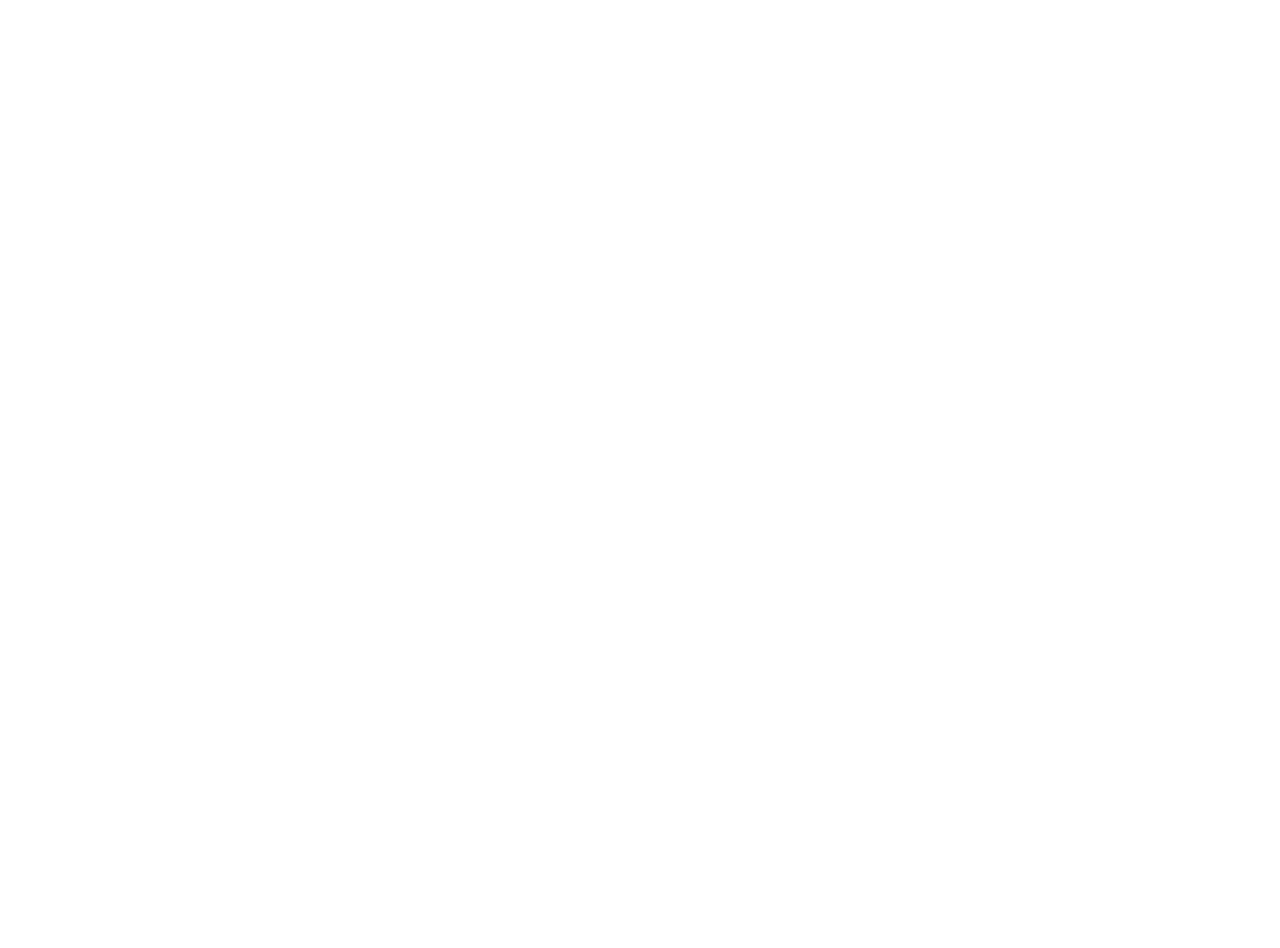
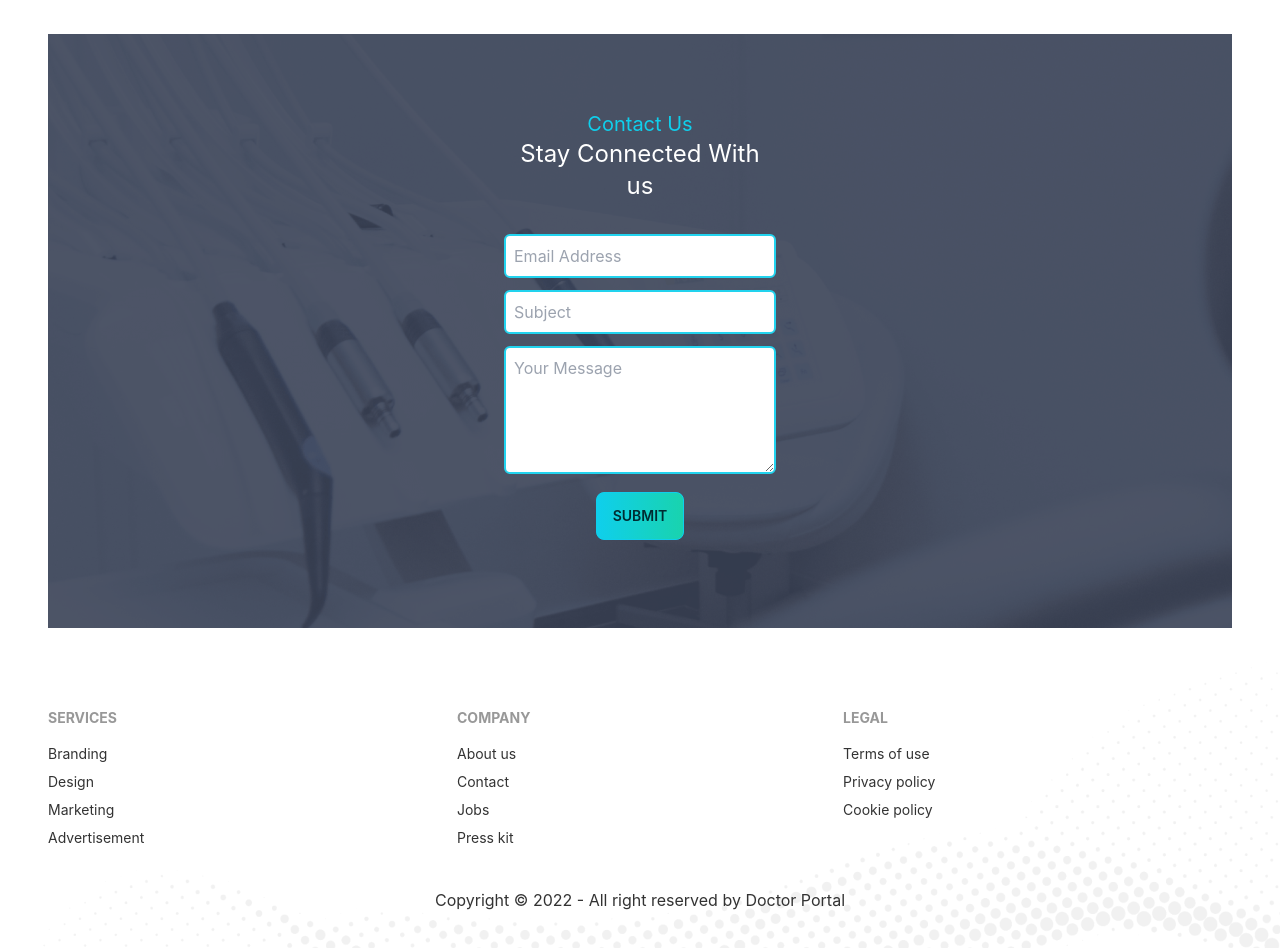
Before and after one commit to Rahim2725/doctor-portal-client, a React (Create React App) app: page / in a window 1280 px wide. Shown: the part 3500-4448 px from the top of the page. Before the commit the page ends 3486 px from the top, so only its background shows below. Built offline with nearby package versions, Linux system fonts and the light colour scheme.

Commit message:
footer added

```diff
--- a/src/App.js
+++ b/src/App.js
@@ -7,6 +7,7 @@ import Contact from './Pages/Contact/Contact';
 import Home from './Pages/Home/Home';
 import Login from './Pages/Login/Login/Login';
 import Review from './Pages/Review/Review';
+import Footer from './Pages/Sheard/Footer/Footer';
 import Navber from './Pages/Sheard/Navbar/Navber';
 
 function App() {
@@ -22,6 +23,7 @@ function App() {
        <Route path='/contact' element={<Contact></Contact>}></Route>
        <Route path='/login' element={<Login></Login>}></Route>
      </Routes>
+     <Footer></Footer>
     </div>
   );
 }
--- /dev/null
+++ b/src/Pages/Home/Contact.js
@@ -0,0 +1,27 @@
+import React from 'react';
+import appointment from '../../assets/images/appointment.png';
+
+const Contact = () => {
+    return (
+        <div style={{
+            background: ` url(${appointment})`
+        }} className='py-16 '>
+            <div className=' p-3 lg:w-1/4 mx-auto text-center'>
+                <h4 className="text-xl text-primary text-bold">Contact Us</h4>
+                <h2 className="text-2xl text-white">Stay Connected With us</h2>
+                <form className='mt-8' >
+                    <input className='mb-3 w-full p-2 border-2 border-cyan-400 rounded-md' type="email" name='email' placeholder='Email Address' required />
+                    <br />
+                    <input className='mb-3 w-full p-2 border-2 border-cyan-400 rounded-md' type="text" name='subject' placeholder='Subject' required />
+                    <br />
+                    <textarea className='mb-3 h-32 border-2 border-cyan-400 rounded-md w-full p-2' name="message" id=""  placeholder='Your Message'></textarea>
+                    <br />
+                    <input className='mb-3 btn btn-primary bg-gradient-to-r from-primary to-secondary'  type="submit" value="Submit" />
+
+                </form>
+            </div>
+        </div>
+    );
+};
+
+export default Contact;
--- a/src/Pages/Home/Home.js
+++ b/src/Pages/Home/Home.js
@@ -1,5 +1,6 @@
 import React from 'react';
 import Banner from './Banner';
+import Contact from './Contact';
 import Info from './Info';
 import MakeAppointment from './MakeAppointment';
 import Services from './Services';
@@ -13,6 +14,7 @@ const Home = () => {
            <Services></Services>
            <MakeAppointment></MakeAppointment>
            <Testimonial></Testimonial>
+           <Contact></Contact>
        </div>
 
     );
--- a/src/Pages/Home/Info.js
+++ b/src/Pages/Home/Info.js
@@ -15,5 +15,4 @@ const Info = () => {
         </div>
     );
 };
-
 export default Info;
--- a/src/Pages/Home/InfoCard.js
+++ b/src/Pages/Home/InfoCard.js
@@ -2,7 +2,7 @@ import React from 'react';
 
 const InfoCard = ({ img, cardTitle, text, bgClass }) => {
     return (
-        <div class={`card lg:card-side min-w-full bg-base-100 shadow-xl py-5 ${bgClass}`}>
+        <div className={`card lg:card-side min-w-full bg-base-100 shadow-xl py-5 ${bgClass}`}>
             <figure className='pl-5'>
                 <img src={img} />
 
--- a/src/Pages/Home/MakeAppointment.js
+++ b/src/Pages/Home/MakeAppointment.js
@@ -1,7 +1,7 @@
 import React from 'react';
-import doctor from '../../assets/images/doctor.png'
+import appointment from '../../assets/images/appointment.png';
+import doctor from '../../assets/images/doctor.png';
 import PrimaryButton from '../Sheard/PrimaryButton';
-import appointment from '../../assets/images/appointment.png'
 const MakeAppointment = () => {
     return (
         <section
--- a/src/Pages/Home/Review.js
+++ b/src/Pages/Home/Review.js
@@ -3,9 +3,9 @@ import React from 'react';
 const Review = ({ review }) => {
     const { name, img, location } = review;
     return (
-        <div class="card w-96 bg-base-100 shadow-xl">
-            <div class="card-body">
-                <p>Lorem ipsum dolor, sit amet consectetur adipisicing elit. Quas unde beatae in distinctio quod a?</p>
+        <div className="card w-96 bg-base-100 shadow-xl">
+            <div className="card-body">
+                <p>Lorem ipsum dolor, sit amet consectetur adipisicing elit. Quas unde beatae in distinctio quod a? Lorem, ipsum dolor sit amet consectetur adipisicing elit. Voluptas, nesciunt!</p>
                 <div className='flex items-center mt-3'>
                     <div class="avatar">
                         <div class="w-16 rounded-full ring ring-primary ring-offset-base-100">
--- a/src/Pages/Home/Service.js
+++ b/src/Pages/Home/Service.js
@@ -3,12 +3,12 @@ import React from 'react';
 const Service = ({service}) => {
     const {name, description, img} = service ;
     return (
-        <div class="card w-96 bg-base-100 shadow-xl">
-            <figure class="px-10 pt-10">
-                <img src={img} alt="Shoes" class="rounded-xl" />
+        <div className="card w-96 bg-base-100 shadow-xl">
+            <figure className="px-10 pt-10">
+                <img src={img} alt="Shoes" className="rounded-xl" />
             </figure>
-            <div class="card-body items-center text-center">
-                <h2 class="card-title">{name}</h2>
+            <div className="card-body items-center text-center">
+                <h2 className="card-title">{name}</h2>
                 <p>If a dog chews shoes whose shoes does he choose?</p>
             </div>
         </div>
--- a/src/Pages/Home/Services.js
+++ b/src/Pages/Home/Services.js
@@ -1,10 +1,10 @@
 import React from 'react';
-import fluoride from '../../assets/images/fluoride.png'
-import cavity from '../../assets/images/cavity.png'
-import teeth from '../../assets/images/whitening.png'
-import treatment from '../../assets/images/treatment.png'
+import cavity from '../../assets/images/cavity.png';
+import fluoride from '../../assets/images/fluoride.png';
+import treatment from '../../assets/images/treatment.png';
+import teeth from '../../assets/images/whitening.png';
+import PrimaryButton from '../Sheard/PrimaryButton';
 import Service from './Service';
-import PrimaryButton from '../Sheard/PrimaryButton';
 
 const Services = () => {
     const services = [
@@ -42,12 +42,12 @@ const Services = () => {
                     ></Service>)
                 }
             </div>
-            <div class="hero min-w-full lg:px-16">
-                <div class="hero-content flex-col lg:flex-row">
-                    <img src={treatment} class="max-w-sm rounded-lg lg:ml-4 shadow-2xl" />
+            <div className="hero min-w-full lg:px-16">
+                <div className="hero-content flex-col lg:flex-row">
+                    <img src={treatment} className="max-w-sm rounded-lg lg:ml-4 shadow-2xl" />
                     <div className='px-10'>
-                        <h1 class="text-5xl font-bold">Exceptional Dental Care, on Your Terms</h1>
-                        <p class="py-6">It is a long established fact that a reader will be distracted by the readable content of a page when looking at its layout. The point of using Lorem Ipsumis that it has a more-or-less normal distribution of letters,as opposed to using 'Content here, content here', making it look like readable English. Many desktop publishing packages and web page</p>
+                        <h1 className="text-5xl font-bold">Exceptional Dental Care, on Your Terms</h1>
+                        <p className="py-6">It is a long established fact that a reader will be distracted by the readable content of a page when looking at its layout. The point of using Lorem Ipsumis that it has a more-or-less normal distribution of letters,as opposed to using 'Content here, content here', making it look like readable English. Many desktop publishing packages and web page</p>
                         <PrimaryButton>Get Started</PrimaryButton>
                     </div>
                 </div>
--- a/src/Pages/Sheard/Footer/Footer.js
+++ b/src/Pages/Sheard/Footer/Footer.js
@@ -1,10 +1,40 @@
 import React from 'react';
-
+import footer from '../../../assets/images/footer.png';
 const Footer = () => {
     return (
-        <div>
-            <h2>This footer</h2>
-        </div>
+        <footer style={{
+            background: `url(${footer})`,
+            backgroundSize: 'cover'
+        }}
+            className="p-12">
+
+            <div className='footer'>
+                <div>
+                    <span className="footer-title">Services</span>
+                    <a className="link link-hover">Branding</a>
+                    <a className="link link-hover">Design</a>
+                    <a className="link link-hover">Marketing</a>
+                    <a className="link link-hover">Advertisement</a>
+                </div>
+                <div>
+                    <span className="footer-title">Company</span>
+                    <a className="link link-hover">About us</a>
+                    <a className="link link-hover">Contact</a>
+                    <a className="link link-hover">Jobs</a>
+                    <a className="link link-hover">Press kit</a>
+                </div>
+                <div>
+                    <span className="footer-title">Legal</span>
+                    <a className="link link-hover">Terms of use</a>
+                    <a className="link link-hover">Privacy policy</a>
+                    <a className="link link-hover">Cookie policy</a>
+                </div>
+            </div>
+            <div className='text-center mt-10'>
+                <p>Copyright © 2022 - All right reserved by Doctor Portal</p>
+            </div>
+
+        </footer>
     );
 };
 
--- a/src/Pages/Sheard/PrimaryButton.js
+++ b/src/Pages/Sheard/PrimaryButton.js
@@ -2,7 +2,7 @@ import React from 'react';
 
 const PrimaryButton = ({children}) => {
     return (
-        <button class="btn btn-primary bg-gradient-to-r from-primary to-secondary">{children}</button>
+        <button className="btn btn-primary bg-gradient-to-r from-primary to-secondary">{children}</button>
     );
 };
 
```
Also changed, not shown: src/Pages/Home/Testimonial.js (+4 -4 lines).
